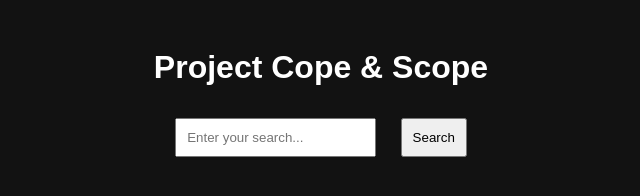
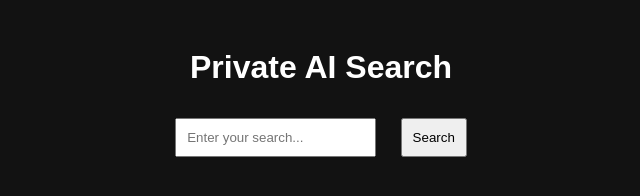
Before and after one commit to suhamofalltrades/private-search-engine, a plain HTML site: page index.html in a window 1280 px wide. Shown: the whole page, without its empty margins (319-959 px from the left). Drawn offline with Linux system fonts and the light colour scheme.

Commit message:
Update index.html

```diff
--- a/index.html
+++ b/index.html
@@ -1,4 +1,3 @@
-
 <!DOCTYPE html>
 <html lang="en">
 <head>
@@ -8,10 +7,12 @@
     <link rel="stylesheet" href="style.css">
 </head>
 <body>
-    <h1>Project Cope & Scope</h1>
+    <h1>Private AI Search</h1>
     <input type="text" id="searchQuery" placeholder="Enter your search...">
     <button onclick="searchAI()">Search</button>
+
     <div id="results"></div>
+
     <script src="script.js"></script>
 </body>
 </html>
```
